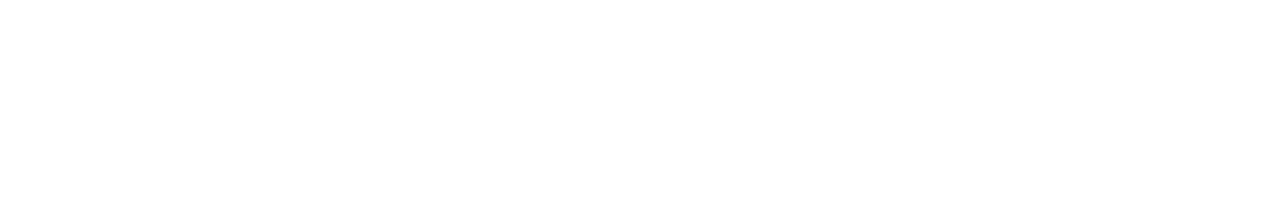
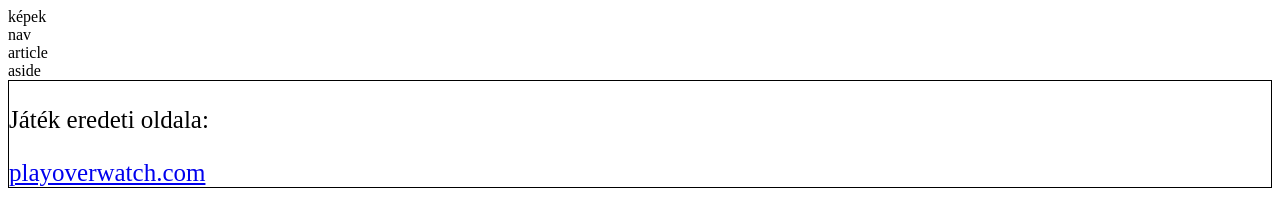
Before and after one commit to konnan933/szakmai_Angol_weblap, a plain HTML site: page vilagos.html in a window 1280 px wide. Drawn offline with Linux system fonts and the light colour scheme.

Commit message:
css-ek csatolva

```diff
--- a/vilagos.css
+++ b/vilagos.css
@@ -0,0 +1,12 @@
+main {
+    max-width: 1500px;
+    margin: auto;
+}
+
+footer {
+    border: 1px solid black;
+}
+
+footer p, footer a {
+    font-size: 25px;
+}
--- a/vilagos.html
+++ b/vilagos.html
@@ -6,13 +6,20 @@
     <meta name="viewport" content="width=device-width, initial-scale=1.0" />
     <title>Berényi péter|| Dervalcis Attila</title>
     <script src="javascript.js"></script>
+    <link rel="stylesheet" href="vilagos.css">
   </head>
   <body>
     <main>
       <header>
-        <nav></nav>
+        képek
+        <nav>nav</nav>
       </header>
-      <footer></footer>
+      <article>article</article>
+      <aside>aside</aside>
+      <footer>
+        <p>Játék eredeti oldala:</p>
+        <a href="https://playoverwatch.com/en-us/">playoverwatch.com</a>
+      </footer>
     </main>
   </body>
 </html>
```
Also changed, not shown: index.html (+1 -0 lines).
